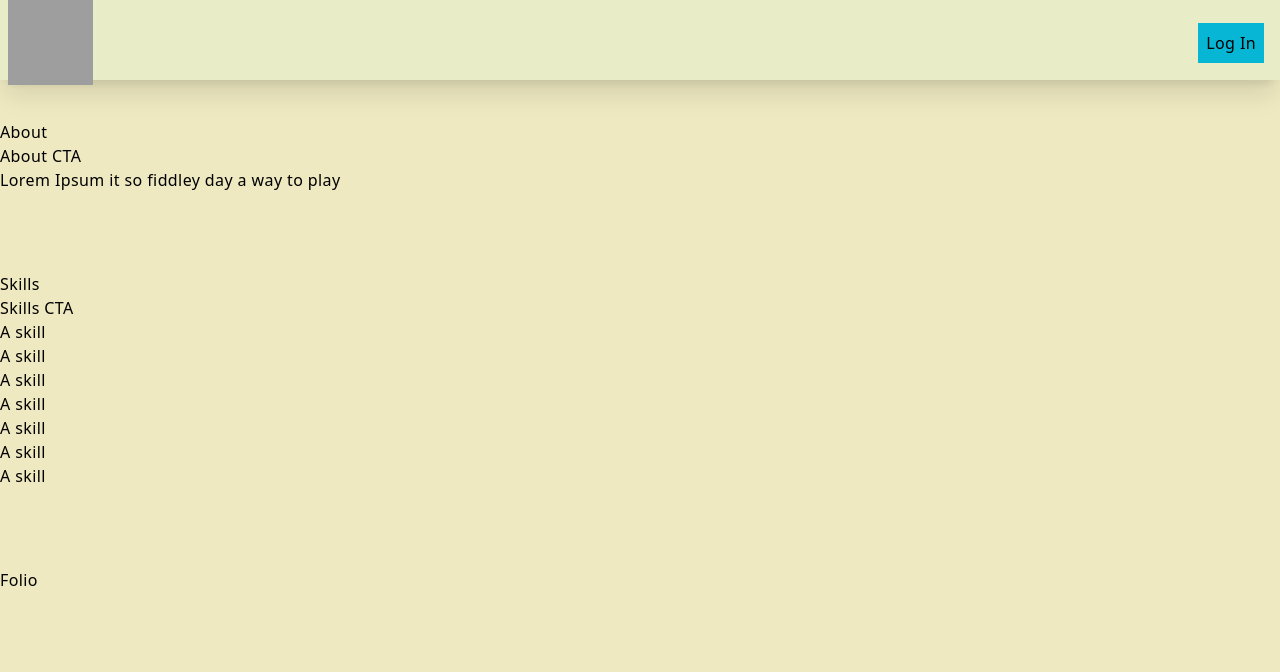
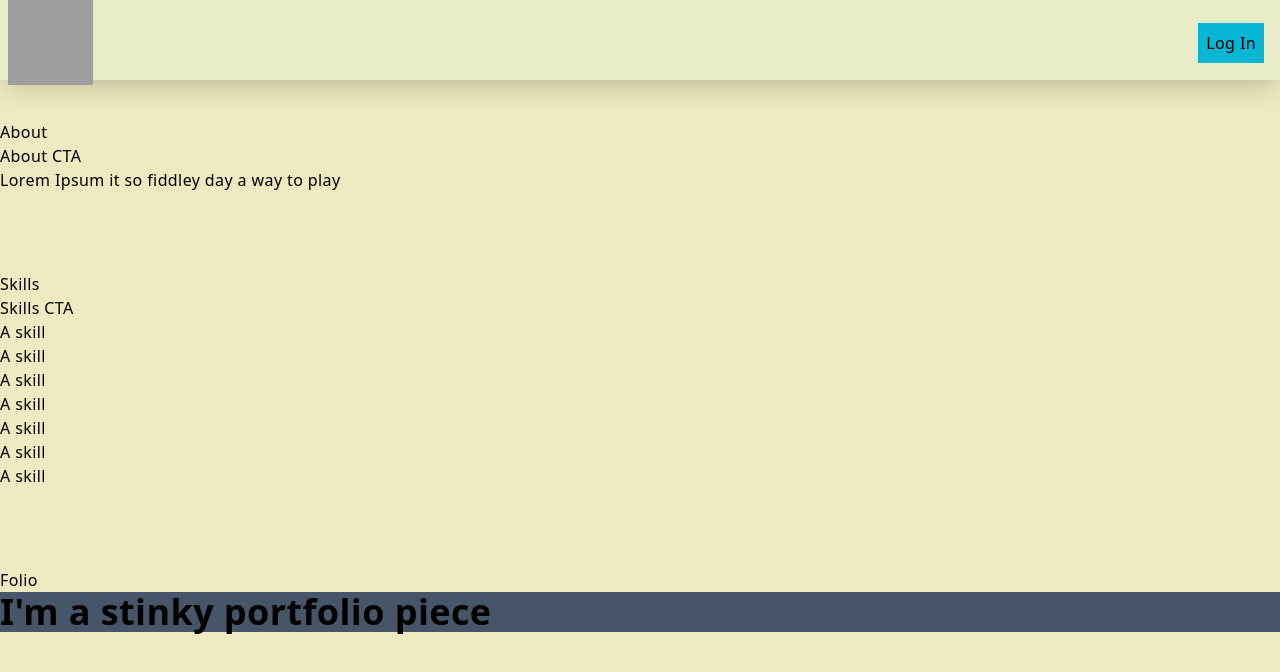
Before and after one commit to cocoabunny/ofthesaints, a Next.js app: page / in a window 1280 px wide. Shown: the top 672 px of the page. Built offline with nearby package versions, Linux system fonts and the light colour scheme; grey boxes are pictures that could not be loaded.

Commit message:
folio card component didn't have content

```diff
--- a/components/ProjectCard.jsx
+++ b/components/ProjectCard.jsx
@@ -5,7 +5,7 @@ import React from 'react'
 const ProjectCard = () => {
   return (
     <div className='bg-slate-600'>
-
+<h1>I'm a stinky portfolio piece</h1>
     </div>
   )
 }
```
